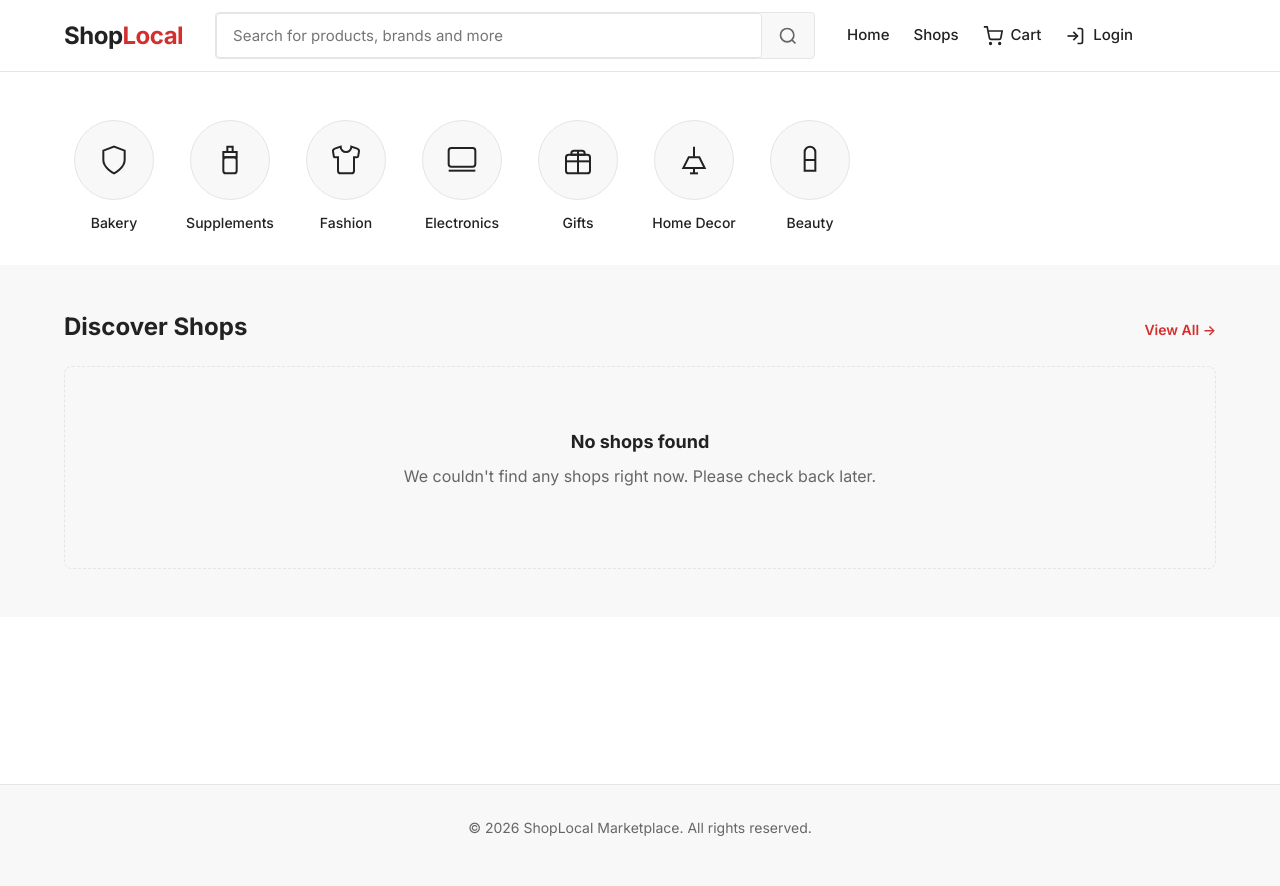
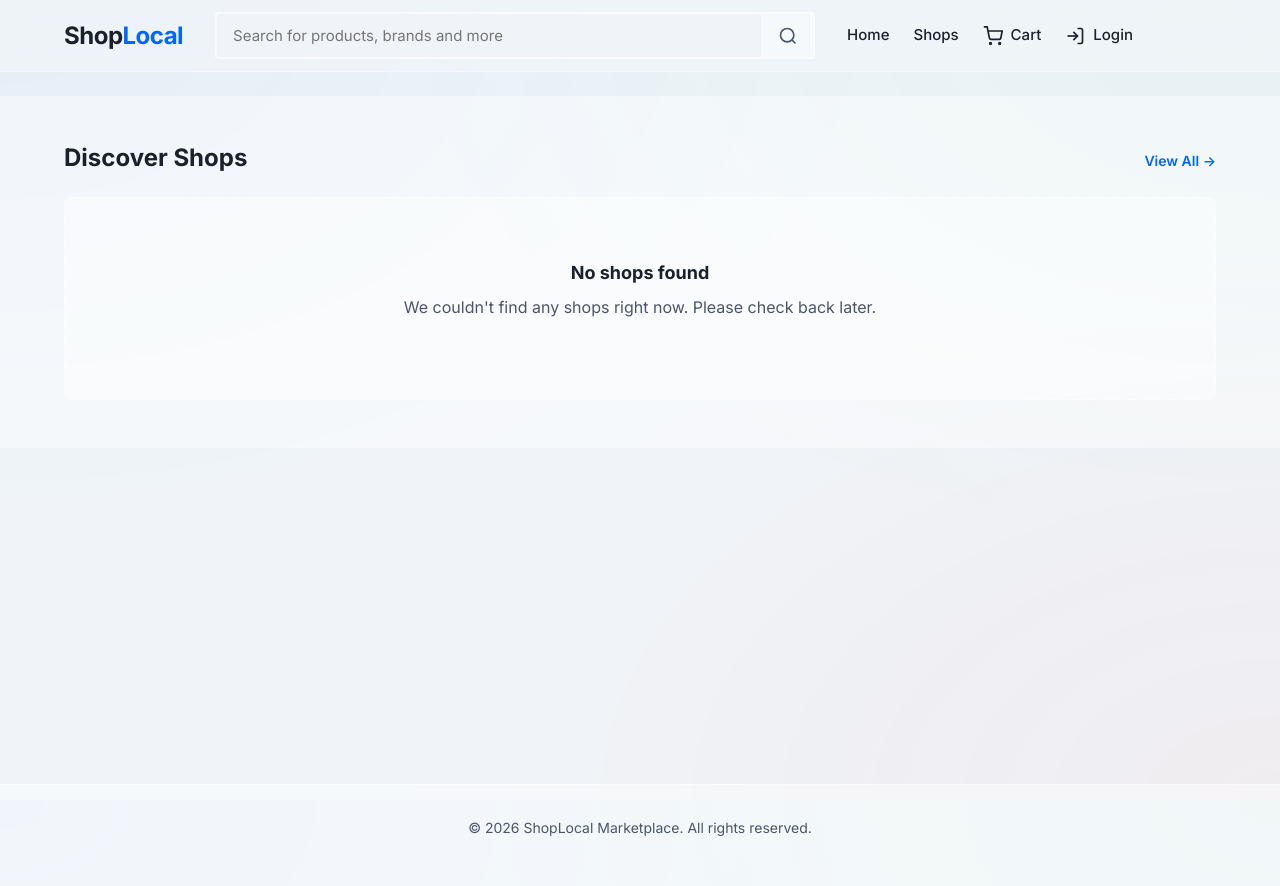
Before and after one commit to Shaurya1269/shop_site, a Flask app: page / in a window 1280 px wide. Run offline with Flask 3, Linux system fonts and the light colour scheme; data that the repository does not hold is empty; some libraries are stand-ins or nearby versions.

Commit message:
css done

```diff
--- a/app/static/css/style.css
+++ b/app/static/css/style.css
@@ -7,17 +7,17 @@
 
 /* ===== CSS Custom Properties ===== */
 :root {
-  --color-bg:           #FFFFFF;
-  --color-bg-section:   #F8F8F8;
-  --color-text-primary: #222222;
-  --color-text-secondary: #666666;
-  --color-accent:       #D32F2F;
-  --color-accent-hover: #B71C1C;
-  --color-border:       #E5E5E5;
-  --color-border-hover: #CCCCCC;
-  --color-success:      #2E7D32;
-  --color-danger:       #D32F2F;
-  --color-warning:      #F57C00;
+  --color-bg:           #F0F4F8; /* Hint of light blue */
+  --color-bg-section:   rgba(255, 255, 255, 0.4);
+  --color-text-primary: #1A202C;
+  --color-text-secondary: #4A5568;
+  --color-accent:       #0066FF; /* lively blue */
+  --color-accent-hover: #0052CC;
+  --color-border:       rgba(255, 255, 255, 0.5);
+  --color-border-hover: rgba(255, 255, 255, 0.8);
+  --color-success:      #10B981; /* lively green */
+  --color-danger:       #EF4444; /* lively red */
+  --color-warning:      #F59E0B;
 
   --radius-sm:          4px;
   --radius-md:          8px;
@@ -25,7 +25,7 @@
 
   --shadow-sm:          0 1px 3px rgba(0,0,0,0.05);
   --shadow-md:          0 4px 12px rgba(0,0,0,0.08);
-  --shadow-hover:       0 8px 24px rgba(0,0,0,0.12);
+  --shadow-hover:       0 8px 32px rgba(31, 38, 135, 0.07), 0 0 15px rgba(0, 102, 255, 0.15);
 
   --transition:         0.2s ease;
   --nav-height:         72px;
@@ -47,6 +47,11 @@ html {
 body {
   font-family: 'Inter', -apple-system, BlinkMacSystemFont, sans-serif;
   background-color: var(--color-bg);
+  background-image:
+    radial-gradient(at 0% 0%, rgba(0, 102, 255, 0.04) 0px, transparent 50%),
+    radial-gradient(at 100% 0%, rgba(16, 185, 129, 0.04) 0px, transparent 50%),
+    radial-gradient(at 100% 100%, rgba(239, 68, 68, 0.04) 0px, transparent 50%);
+  background-attachment: fixed;
   color: var(--color-text-primary);
   line-height: 1.5;
   min-height: 100vh;
@@ -86,8 +91,10 @@ p { color: var(--color-text-secondary); margin-bottom: 16px; }
   position: sticky;
   top: 0;
   z-index: 100;
-  background: var(--color-bg);
-  border-bottom: 1px solid var(--color-border);
+  background: rgba(240, 244, 248, 0.75);
+  backdrop-filter: blur(12px);
+  -webkit-backdrop-filter: blur(12px);
+  border-bottom: 1px solid rgba(255, 255, 255, 0.4);
   height: var(--nav-height);
 }
 
--- a/app/templates/index.html
+++ b/app/templates/index.html
@@ -2,68 +2,7 @@
 
 {% block content %}
 
-<!-- Categories Section -->
-<div class="container" style="padding-top:24px; padding-bottom:24px;">
-    <div class="categories-row">
 
-        <a href="/search?q=bakery" class="category-card">
-            <div class="category-icon-wrap">
-                <!-- Croissant/Bread Icon -->
-                <svg width="32" height="32" viewBox="0 0 24 24" fill="none" stroke="currentColor" stroke-width="1.5"><path d="M12 22s8-4 8-10V5l-8-3-8 3v7c0 6 8 10 8 10z"/></svg>
-            </div>
-            <span class="category-name">Bakery</span>
-        </a>
-
-        <a href="/search?q=supplements" class="category-card">
-            <div class="category-icon-wrap">
-                <!-- Pill/Bottle Icon -->
-                <svg width="32" height="32" viewBox="0 0 24 24" fill="none" stroke="currentColor" stroke-width="1.5"><rect x="7" y="10" width="10" height="12" rx="2"/><path d="M7 6h10v4H7z"/><path d="M10 2h4v4h-4z"/></svg>
-            </div>
-            <span class="category-name">Supplements</span>
-        </a>
-
-        <a href="/search?q=fashion" class="category-card">
-            <div class="category-icon-wrap">
-                <!-- Shirt Icon -->
-                <svg width="32" height="32" viewBox="0 0 24 24" fill="none" stroke="currentColor" stroke-width="1.5"><path d="M20.38 3.46L16 2a4 4 0 01-8 0L3.62 3.46a2 2 0 00-1.34 2.23l.58 3.47a1 1 0 00.99.84H6v10c0 1.1.9 2 2 2h8a2 2 0 002-2V10h2.15a1 1 0 00.99-.84l.58-3.47a2 2 0 00-1.34-2.23z"/></svg>
-            </div>
-            <span class="category-name">Fashion</span>
-        </a>
-
-        <a href="/search?q=electronics" class="category-card">
-            <div class="category-icon-wrap">
-                <!-- Laptop Icon -->
-                <svg width="32" height="32" viewBox="0 0 24 24" fill="none" stroke="currentColor" stroke-width="1.5"><rect x="2" y="3" width="20" height="14" rx="2"/><line x1="2" y1="20" x2="22" y2="20"/></svg>
-            </div>
-            <span class="category-name">Electronics</span>
-        </a>
-
-        <a href="/search?q=gifts" class="category-card">
-            <div class="category-icon-wrap">
-                <!-- Gift Box Icon -->
-                <svg width="32" height="32" viewBox="0 0 24 24" fill="none" stroke="currentColor" stroke-width="1.5"><rect x="3" y="8" width="18" height="14" rx="2"/><path d="M12 5H9a2 2 0 00-2 2v1h5zM12 5h3a2 2 0 012 2v1h-5z"/><line x1="12" y1="8" x2="12" y2="22"/><line x1="3" y1="13" x2="21" y2="13"/></svg>
-            </div>
-            <span class="category-name">Gifts</span>
-        </a>
-
-        <a href="/search?q=home+decor" class="category-card">
-            <div class="category-icon-wrap">
-                <!-- Home Decor/Lamp Icon -->
-                <svg width="32" height="32" viewBox="0 0 24 24" fill="none" stroke="currentColor" stroke-width="1.5"><path d="M12 2v8"/><path d="M8 10l-4 8h16l-4-8z"/><line x1="12" y1="18" x2="12" y2="22"/><line x1="9" y1="22" x2="15" y2="22"/></svg>
-            </div>
-            <span class="category-name">Home Decor</span>
-        </a>
-
-        <a href="/search?q=beauty" class="category-card">
-            <div class="category-icon-wrap">
-                <!-- Beauty Icon -->
-                <svg width="32" height="32" viewBox="0 0 24 24" fill="none" stroke="currentColor" stroke-width="1.5"><path d="M12 2a4 4 0 00-4 4v14h8V6a4 4 0 00-4-4z"/><line x1="8" y1="12" x2="16" y2="12"/></svg>
-            </div>
-            <span class="category-name">Beauty</span>
-        </a>
-
-    </div>
-</div>
 
 <!-- Shops Section -->
 <div class="section-bg">
```
Also changed, not shown: other parts of app/static/css/style.css (+21 -12 lines).
